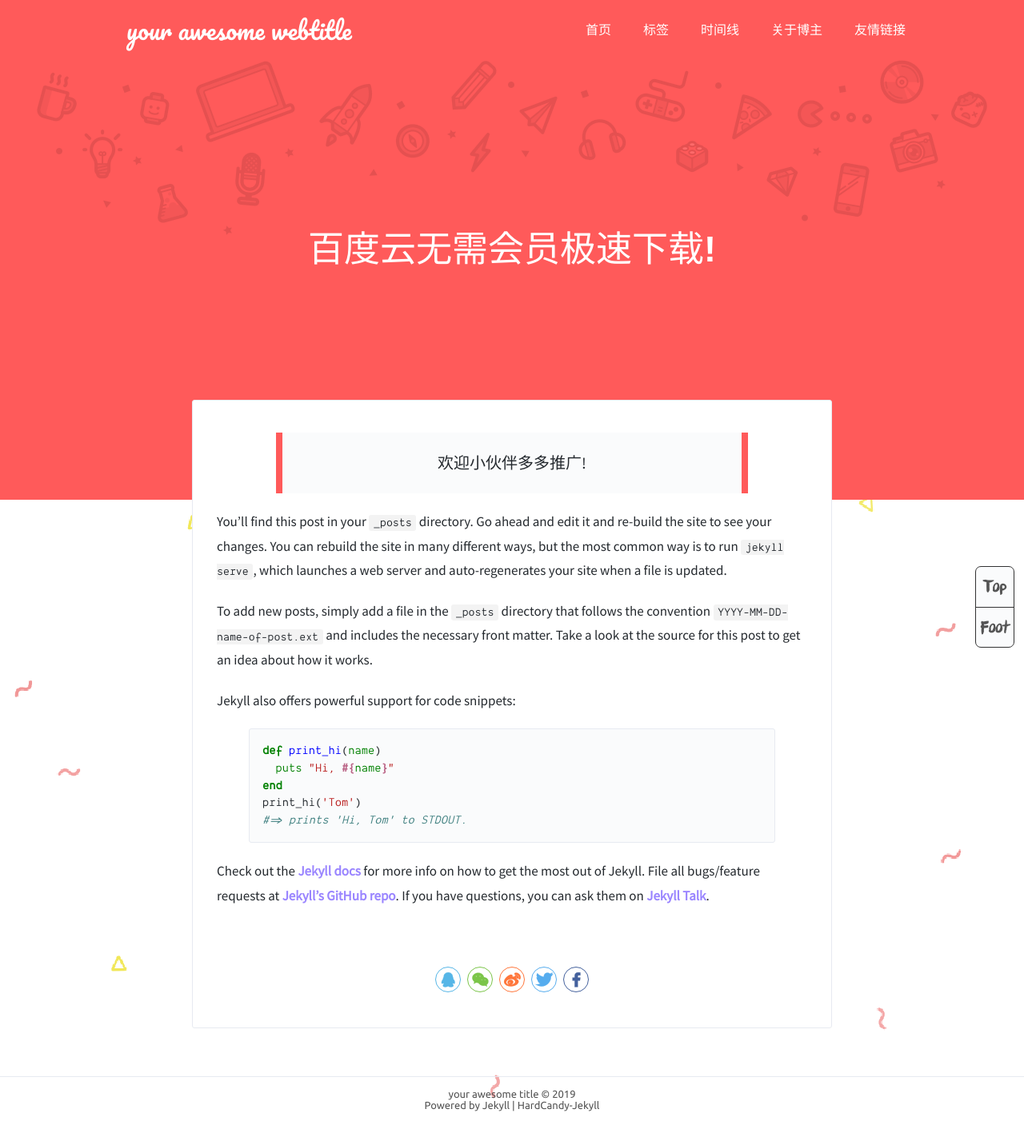
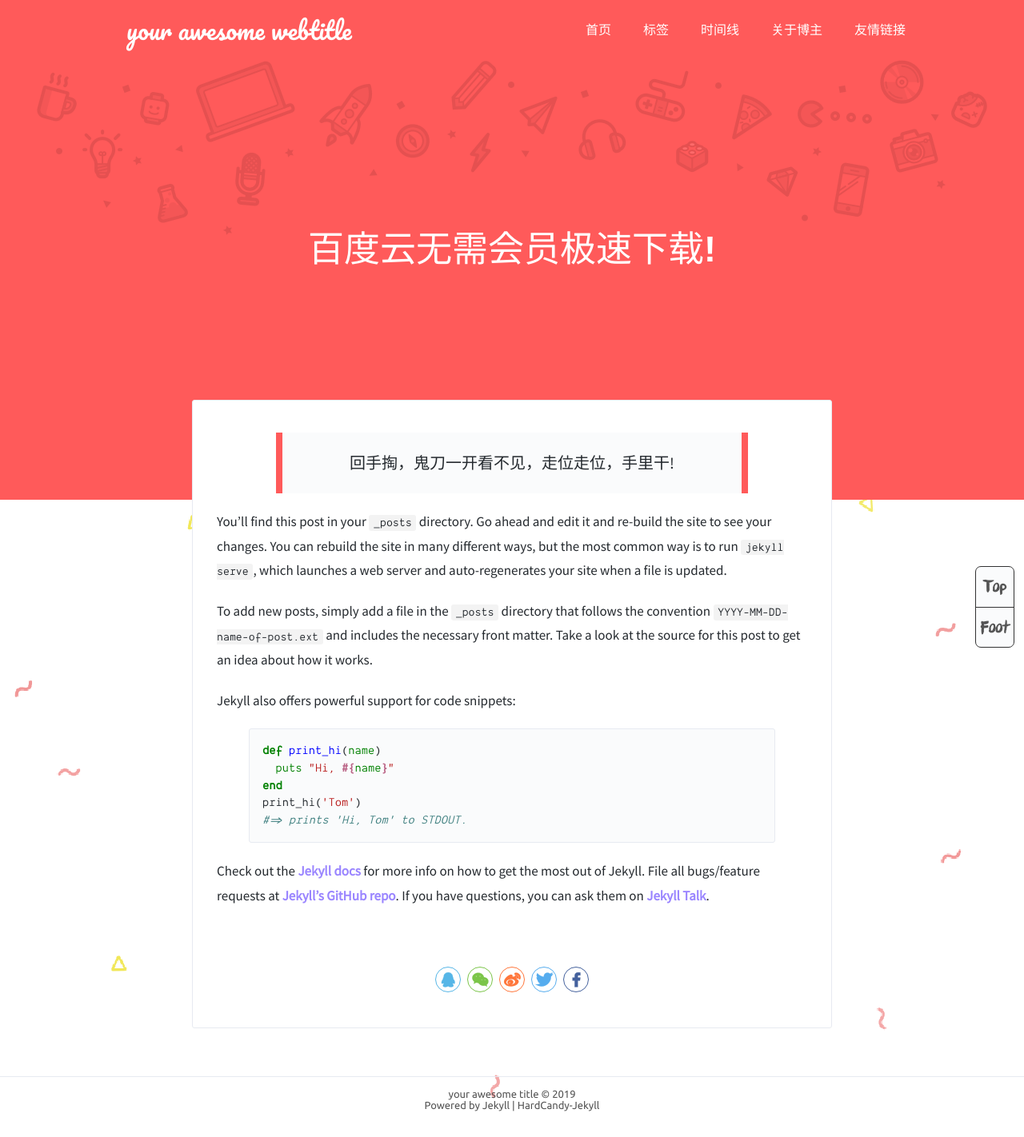
Before and after one commit to JR-Stone/JR-Stone.github.io, a Jekyll site: the page built from _posts/2018-05-17-welcome-to-jekyll.markdown, in a window 1280 px wide. Shown: the whole page at 80% size. Built offline with Jekyll 4.4.1, drawn with Linux system fonts in a browser that asks for light colours; comment, search, counter and statistics services are not loaded.

Commit message:
添加百度云极速下载

```diff
--- a/_posts/2018-05-17-welcome-to-jekyll.markdown
+++ b/_posts/2018-05-17-welcome-to-jekyll.markdown
@@ -4,8 +4,8 @@
 date:   2019-01-16 14:05:21 +0800
 tags: 终身使用 无需更新 极速下载
 color: rgb(255,90,90)
-cover: '../assets/test.png'
-subtitle: '欢迎小伙伴多多推广!'
+cover: '../assets/baiduyun.jpg'
+subtitle: '回手掏，鬼刀一开看不见，走位走位，手里干!'
 ---
 You’ll find this post in your `_posts` directory. Go ahead and edit it and re-build the site to see your changes. You can rebuild the site in many different ways, but the most common way is to run `jekyll serve`, which launches a web server and auto-regenerates your site when a file is updated.
 
```
Also changed, not shown: assets/baiduyun.jpg (added), 1 other file.
